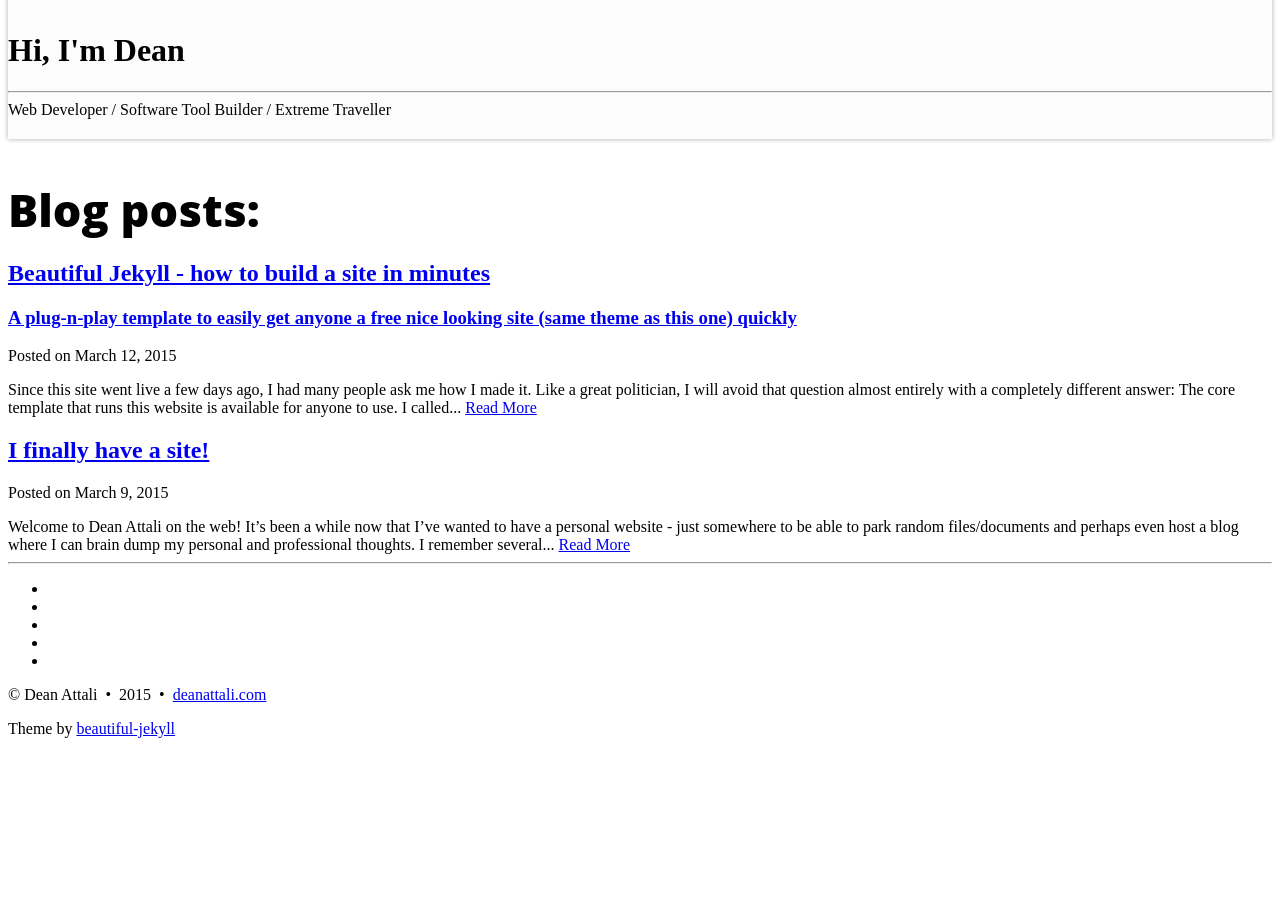
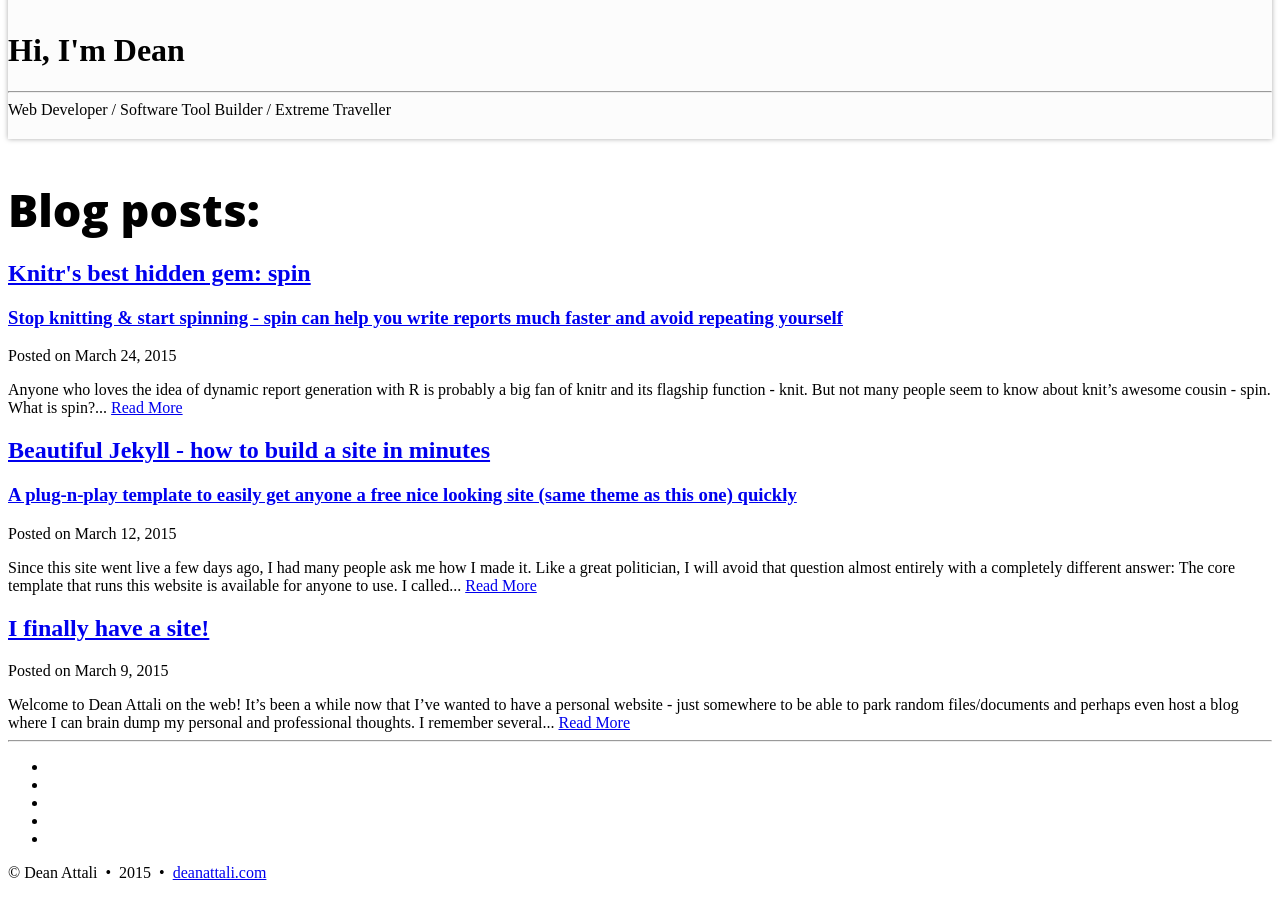
Before and after one commit to daattali/daattali.github.io, a Jekyll site: the page built from index.html, in a window 1280 px wide and 900 px high, scrolled down 554 px. Built offline with Jekyll 4.4.1, drawn with Linux system fonts in a browser that asks for light colours; Markdown is read by kramdown in place of the engine named in the settings; the list of posts is cut into pages by our own code; comment, search, counter and statistics services are not loaded; before the commit the page ends 1308 px from its top, so only the background shows below that; some of the changed lines change nothing that is shown.

Commit message:
publish spin post

`````diff
--- a/_drafts/knitrs-best-hidden-gem-spin.md
+++ b/_posts/2015-03-24-knitrs-best-hidden-gem-spin.md
@@ -1,6 +1,9 @@
-# Knitr's best hidden gem: spin
-
-## Stop knitting & start spinning - spin can help you write reports much faster and avoid repeating yourself
+---
+layout: post
+title: "Knitr's best hidden gem: spin"
+subtitle: Stop knitting & start spinning - spin can help you write reports much faster and avoid repeating yourself
+tags: [professional, rstats, r, r-bloggers, knitr, spin]
+---
 
 Anyone who loves the idea of dynamic report generation with R is probably a big fan of [`knitr`](http://yihui.name/knitr/) and its flagship function - `knit`.  But not many people seem to know about `knit`'s awesome cousin - `spin`.
 
@@ -19,24 +22,24 @@ Using `spin` to turn your R script into markdown output is very simple:
 
 ### The problem that spin solves
 
-I've noticed a problem with the common approach that I adapted (and I know my colleagues use a similar approach) when creating R markdown (`.Rmd`) documents.  There are many usecases to R markdown - whether it be an homework assignment, a report to show a peer about your data, or just a report for yourself to more easily see and store results - and a common workflow is this:
+I've noticed a problem with the common approach that I adapted (and I know my colleagues use a similar approach) when creating R markdown (`.Rmd`) documents.  There are many usecases to R markdown - whether it be showing the output from a homework assignment, a report to show a peer about your data, or just a report for yourself to more easily see and store results - and a common workflow is this:
 
 - Write a bunch of interactive statements in an .R script
 - Once my R code is ready, polish the code and make sure it runs smoothly when `source`d
 - Copy the code to a .Rmd file, add text with formatting, surround code in code chunks
 - Repeat the above several times until the final .Rmd is ready
 
-The main thing to note here is that my whole analysis is now duplicated in two files: in the original R file as regular code, and in the Rmd file as code chunks. I'm breaking the DRY principle (Don't Repeat Yourself).  The problem is that now, because my code is in two places, I have a lot more work to maintain the code.  What if next week I want to change a parameter? I'd have to remember to make the exact same change in both the R source code and the Rmd file, so that the report will still match the R script. Having to manage only one source as opposed to keeping two in sync makes my life much simpler.
+The main thing to note here is that **my whole analysis is now duplicated in two files**: in the original R file as regular code, and in the Rmd file as code chunks. I'm breaking the DRY principle (Don't Repeat Yourself).  The problem is that now, because my code is in two places, I have a lot more work to maintain the code.  What if next week I want to change a parameter? I'd have to remember to make the exact same change in both the R source code and the Rmd file, so that the report will still match the R script. Having to manage only one source as opposed to keeping two in sync makes my life much simpler.
 
 ### Enter: `spin`
 
-With `spin`, your original R source code is being converted into Rmd and then into a final report format. It's as if `spin` is saving you the step of going from R to Rmd. The big benefit here, again, is not just saving the time in writing the Rmd, but the fact that you now have only one copy of your code that you need to maintain.
+With `spin`, your original R source code is being converted into Rmd and then into a final report format automatically. It's as if `spin` is saving you the step of going from R to Rmd. The big benefit here, again, is not just saving the time in writing the Rmd, but the fact that you now have only one copy of your code that you need to maintain.
 
 Once your have some R code that runs, if you want to create a markdown report from it, it's very easy with `spin`.  You could just go ahead and run `spin` on pure R, and it'll work - you'll get back a markdown file with all the results. It won't be pretty yet, but it'll just work right away.  To format it better, all you need to do is add some markdown (text) prepended with `#'`, and potentially add chunk options  with `#+` before every code chunk.  You don't have to copy your code to a different file format and have it be broken until it's inside a proper code chunk.
 
 **Bonus:** if you use `spin`, you can still run your code like a normal R file. You can select a bunch of lines and run them, or just `source` the entire file, and it'll run as R code. When you want to create a report, just call `spin`. If you're used to writing Rmd files, you may also be a bit annoyed that you can't simply select lines and run them if those lines are not all inside a code chunk. It's not an R file, and can't be treated that way.
 
-**Bonus #2:** I find it much easier and faster to convert a regular R script to a spin-formatted R script than to a Rmd file. To convert a block of code into a code chunk for `spin`, you just have to add `#+` before the chunk.  To convert a block of code into a code chunk in Rmd, you need to add text in two different places - `{r}` before the chunk and ```` ``` ```` after.
+**Bonus #2:** I find it much easier and faster to convert a regular R script to a spin-formatted R script than to a Rmd file. To convert a block of code into a code chunk for `spin`, you just have to add `#+` before the chunk.  To convert a block of code into a code chunk in Rmd, you need to add text in two different places - ```` ```{r} ```` before the chunk and ```` ``` ```` after.
 
 ### People don't know about spin
 
@@ -51,4 +54,6 @@ I'm not trying to say that `knit` has no place - it's very popular for a good re
 
 ### Example
 
-Ever since my supervisor [Jenny Bryan](http://www.stat.ubc.ca/~jenny/) told me about `spin`, I've been using it extensively and it has replaced my use of `knit` in many circumstances. Every time I have some code that I need to show in a nice format to someone else, I just add some text with `#'` and add code chunk options where needed. For example, [here](https://github.com/daattali/UBC-STAT545/blob/master/hw/hw12_web-scraping-api/hw12_web-scraping-api.md) is the markdown output from using `spin` on [this](https://github.com/daattali/UBC-STAT545/blob/master/hw/hw12_web-scraping-api/hw12_web-scraping-api.R) R file. I might be repeating myself now with what I'm saying (and violating DRY!), but it would have been a lot of work to make a Rmd file after writing all the R code, and it would have been annoying to change both files any time in the future.
+Ever since my supervisor [Jenny Bryan](http://www.stat.ubc.ca/~jenny/) told me about `spin`, I've been using it extensively and it has replaced my use of `knit` in many circumstances. Every time I have some code that I need to show in a nice format to someone else, I just add some text with `#'` and add code chunk options where needed.
+
+For example, [here](https://github.com/daattali/UBC-STAT545/blob/master/hw/hw12_web-scraping-api/hw12_web-scraping-api.md) is the markdown output from using `spin` on [this](https://github.com/daattali/UBC-STAT545/blob/master/hw/hw12_web-scraping-api/hw12_web-scraping-api.R) R file. It would have been a lot of work to make a Rmd file after writing all the R code, and it would have been annoying to change both files any time in the future.
`````
